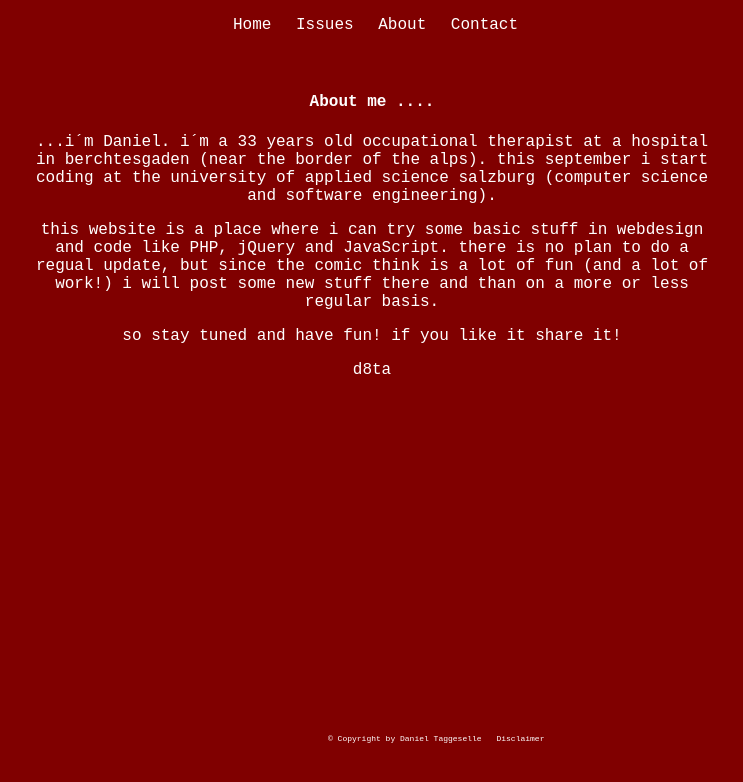
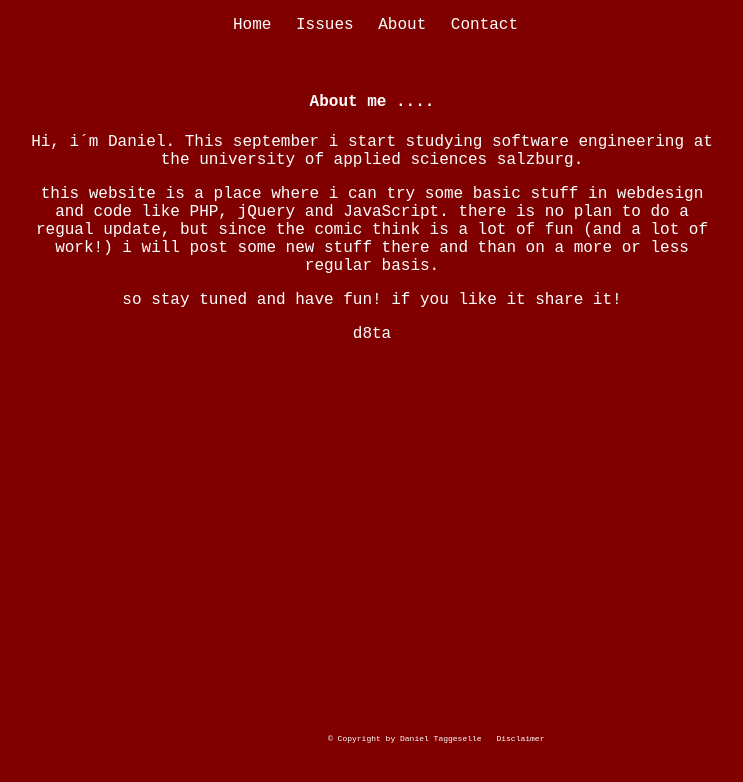
Before and after one commit to d8ta/storyboarder, a plain HTML site: page about.html in a window 1280 px wide. Shown: the whole page, without its empty margins (180-923 px from the left). Drawn offline with nearby package versions, Linux system fonts and the light colour scheme.

Commit message:
update about me page

```diff
--- a/about.html
+++ b/about.html
@@ -57,9 +57,7 @@
 			<div id="subheader">
 				<p></p>
 				<h4>About me ....</h4>
-					<p>...i´m Daniel. i´m a 33 years old occupational therapist at a hospital in berchtesgaden (near the border of the alps).
-					this september i start coding at the university of applied science salzburg (computer science and software
-					engineering).
+					<p>Hi, i´m Daniel. This september i start studying software engineering at the university of applied sciences salzburg.
 					<p></p>
 					this website is a place where i can try some basic stuff in webdesign and code like PHP, jQuery and JavaScript. there is no plan to do a regual update, but since
 					the comic think is a lot of fun (and a lot of work!) i will post some new stuff there and than on a more or less regular basis.
```
